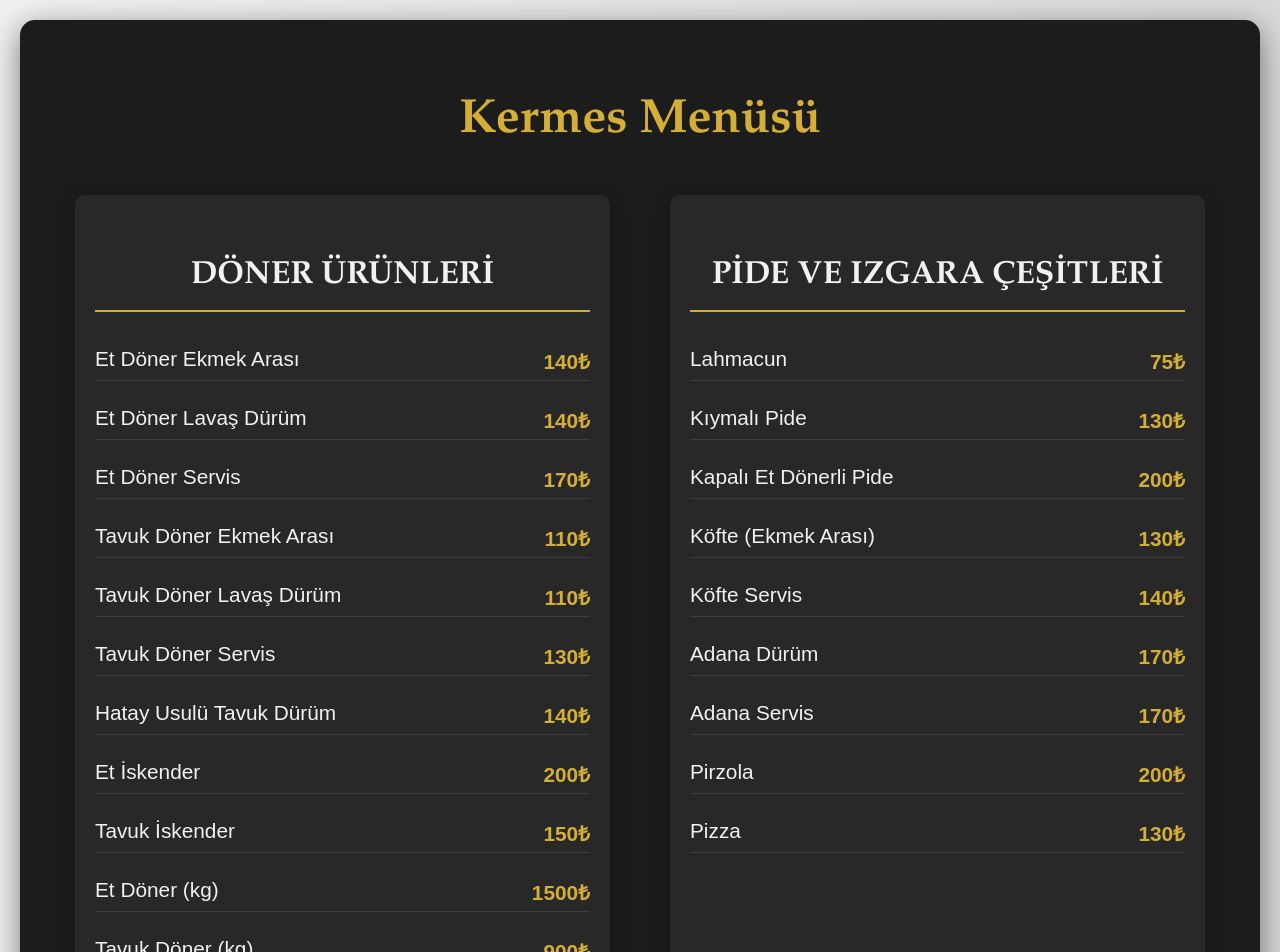
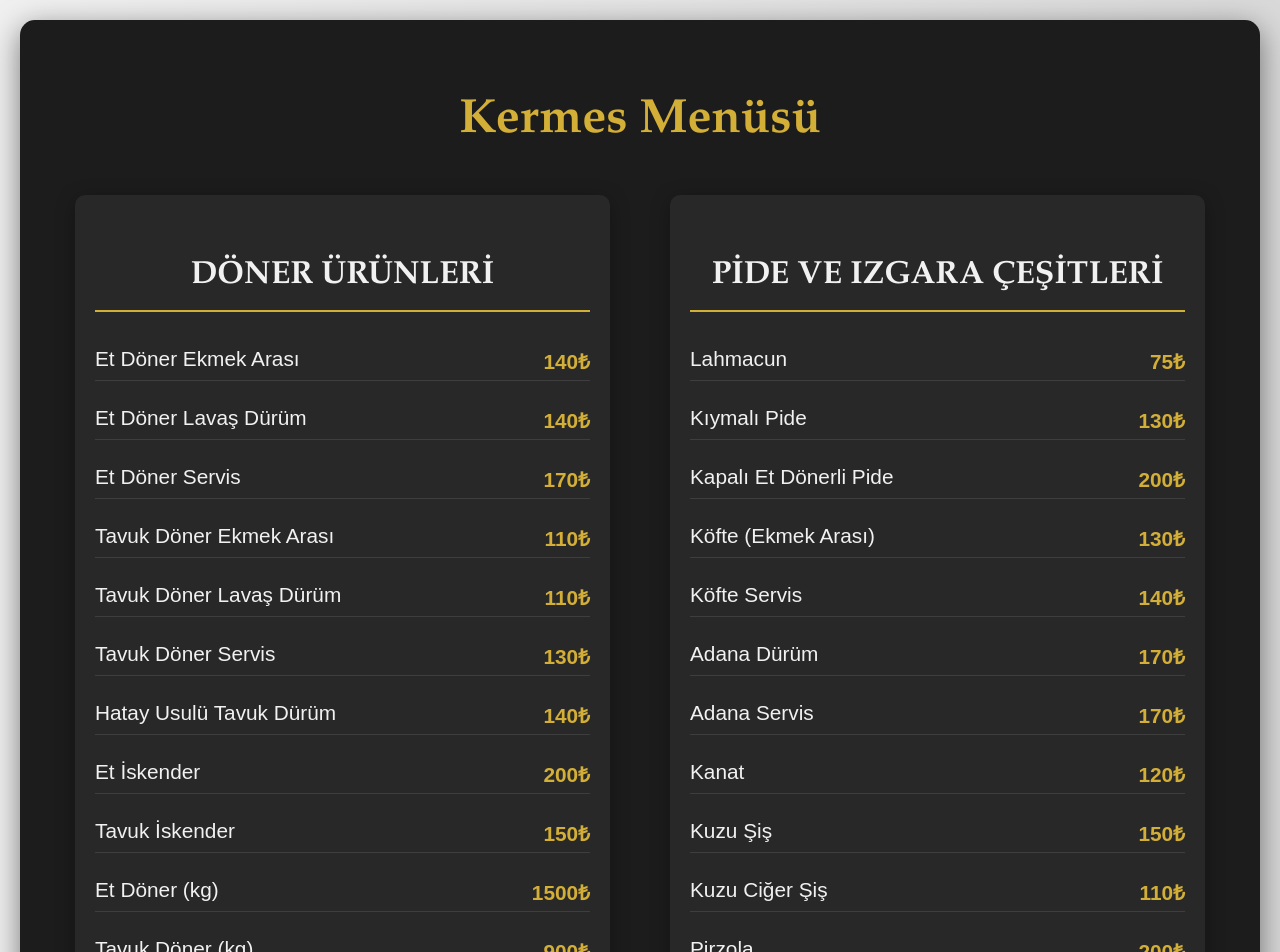
Before and after one commit to omerdemirkaya/foodmenu, a React (Vite) app: page / in a window 1280 px wide. Shown: the top 952 px of the page. Built offline with nearby package versions, Linux system fonts and the light colour scheme.

Commit message:
Update Menu.jsx

```diff
--- a/src/Menu.jsx
+++ b/src/Menu.jsx
@@ -27,6 +27,9 @@
       { name: "Köfte Servis", price: "140₺" },
       { name: "Adana Dürüm", price: "170₺" },
       { name: "Adana Servis", price: "170₺" },
+      { name: "Kanat", price: "120₺"},
+      { name: "Kuzu Şiş", price: "150₺"},
+      { name: "Kuzu Ciğer Şiş", price: "110₺"},
       { name: "Pirzola", price: "200₺" },
       { name: "Pizza", price: "130₺"}
     ]
```
